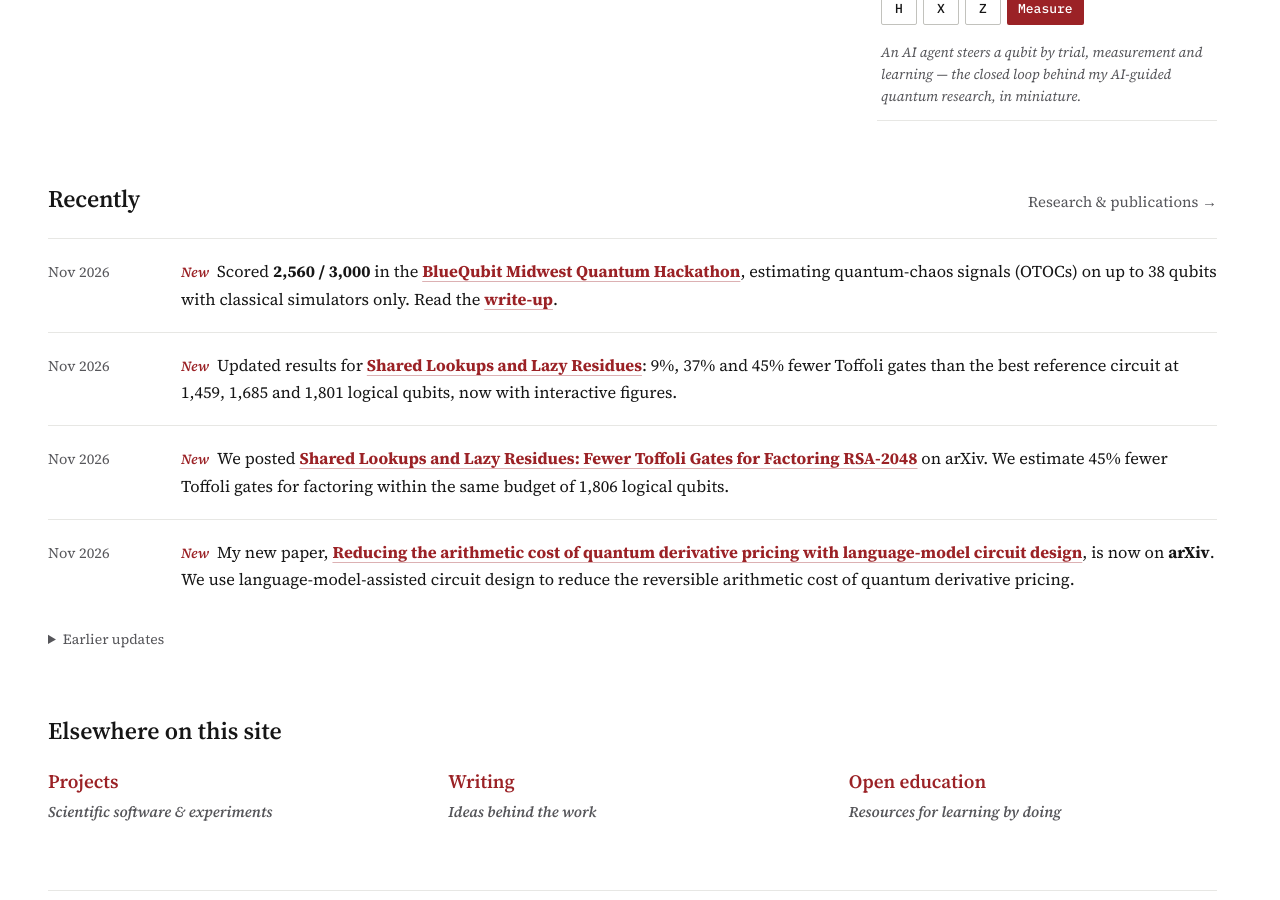
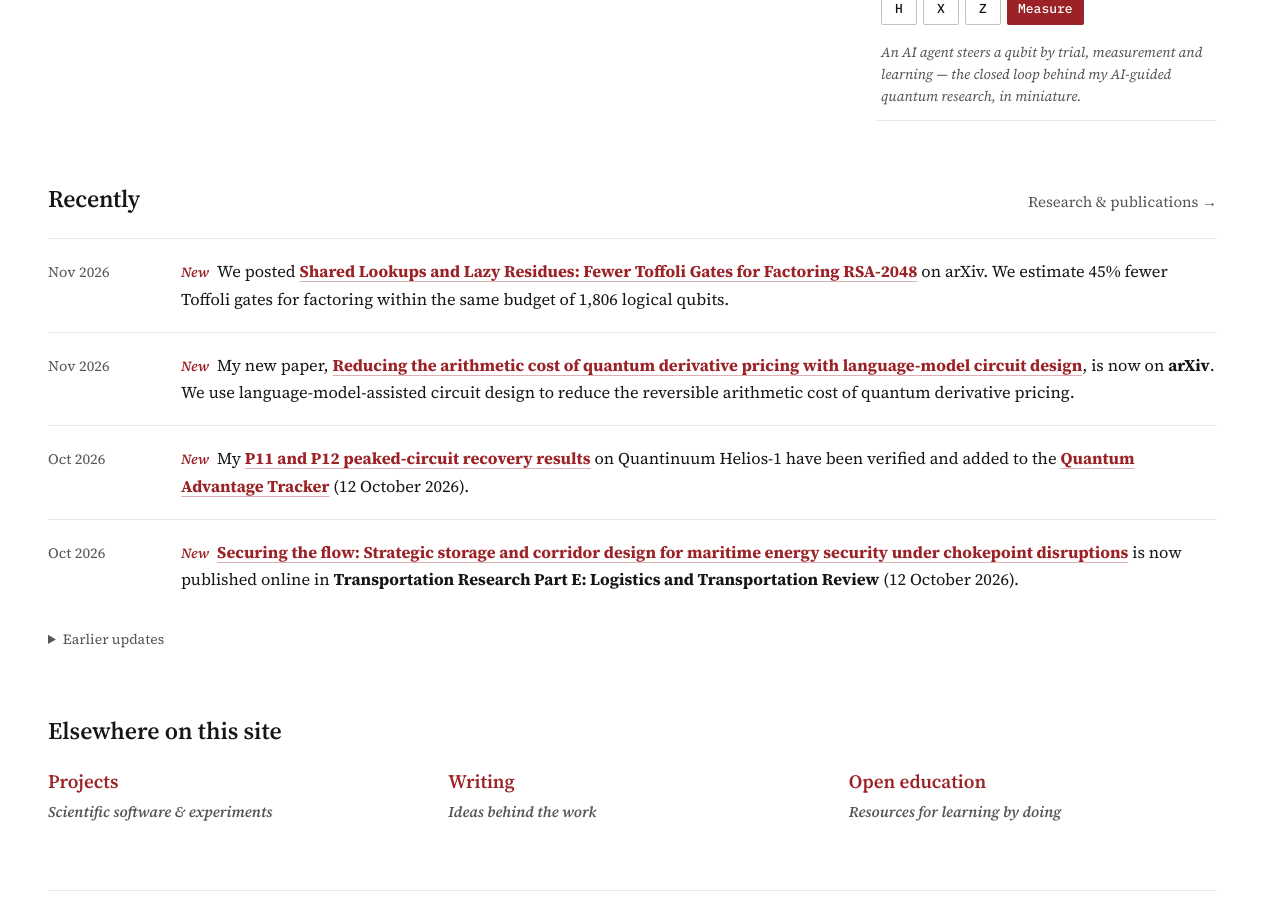
Before and after one commit to MonitSharma/portfolio, a Jekyll site: the page built from index.html, in a window 1280 px wide and 900 px high, scrolled down 742 px. Built offline with Jekyll 4.4.1, drawn with Linux system fonts in a browser that asks for light colours.

Commit message:
Restore the home page news list
Removes the Midwest hackathon and updated Shor results items.

Co-Authored-By: Claude Opus 5.5 <noreply@anthropic.com>

```diff
--- a/_data/news.yml
+++ b/_data/news.yml
@@ -1,12 +1,4 @@
 # Newest first. `new: true` adds a “New” tag on the home page.
-- date: "2026-11"
-  new: true
-  content: "Scored **2,560 / 3,000** in the **[BlueQubit Midwest Quantum Hackathon](/portfolio/work/bluequbit-midwest-otoc/)**, estimating quantum-chaos signals (OTOCs) on up to 38 qubits with classical simulators only. Read the **[write-up](/portfolio/writing/simulating-quantum-chaos-without-a-quantum-computer/)**."
-
-- date: "2026-11"
-  new: true
-  content: "Updated results for **[Shared Lookups and Lazy Residues](/portfolio/work/shor-quantum-factoring/)**: 9%, 37% and 45% fewer Toffoli gates than the best reference circuit at 1,459, 1,685 and 1,801 logical qubits, now with interactive figures."
-
 - date: "2026-11"
   new: true
   content: "We posted **[Shared Lookups and Lazy Residues: Fewer Toffoli Gates for Factoring RSA-2048](https://arxiv.org/abs/2611.08907)** on arXiv. We estimate 45% fewer Toffoli gates for factoring within the same budget of 1,806 logical qubits."
```
